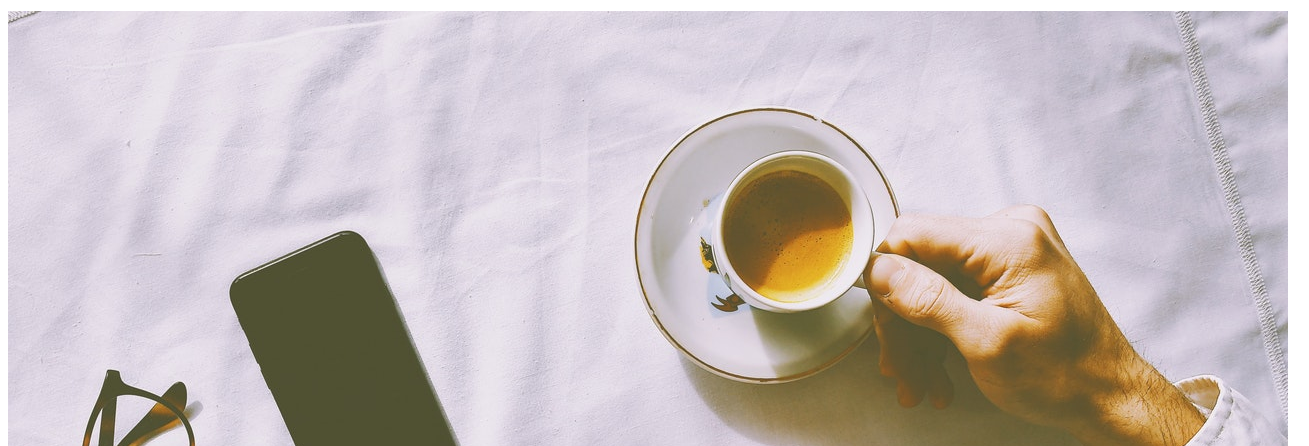
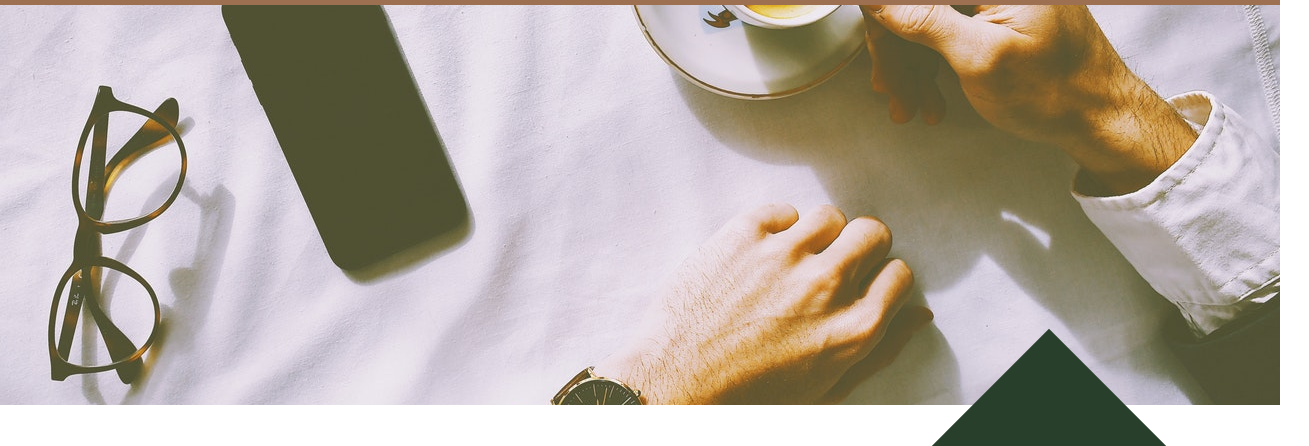
Before and after one commit to Kashslesh/Myblog, a plain HTML site: page index.html in a window 1280 px wide. Shown: the part 75-521 px from the top of the page, 1309 px wide, since content can reach past the window. Drawn offline with Linux system fonts and the light colour scheme; the site is published under a folder, as on GitHub Pages, so addresses that start at the root find nothing; a web font is replaced by a local one.

Commit message:
Update index.html

```diff
--- a/index.html
+++ b/index.html
@@ -5,8 +5,8 @@
     <meta http-equiv="X-UA-Compatible" content="IE=edge">
     <meta name="viewport" content="width=device-width, initial-scale=1.0">
     <title>myblog</title>
-    <link rel="stylesheet" href="/style/app.css">
-    <link rel="stylesheet" href="/style/reste.css">
+    <link rel="stylesheet" href="style/app.css">
+    <link rel="stylesheet" href="style/reste.css">
 </head>
 <body>
     <header class="header__navigation">
@@ -64,6 +64,6 @@
             <img id="rectangle__photo" src="img/adventure.jpg" alt="adventure">
         </article>
     </section>
-    <script src="/javascript/app.js"></script>
+    <script src="javascript/app.js"></script>
 </body>
 </html>
```
